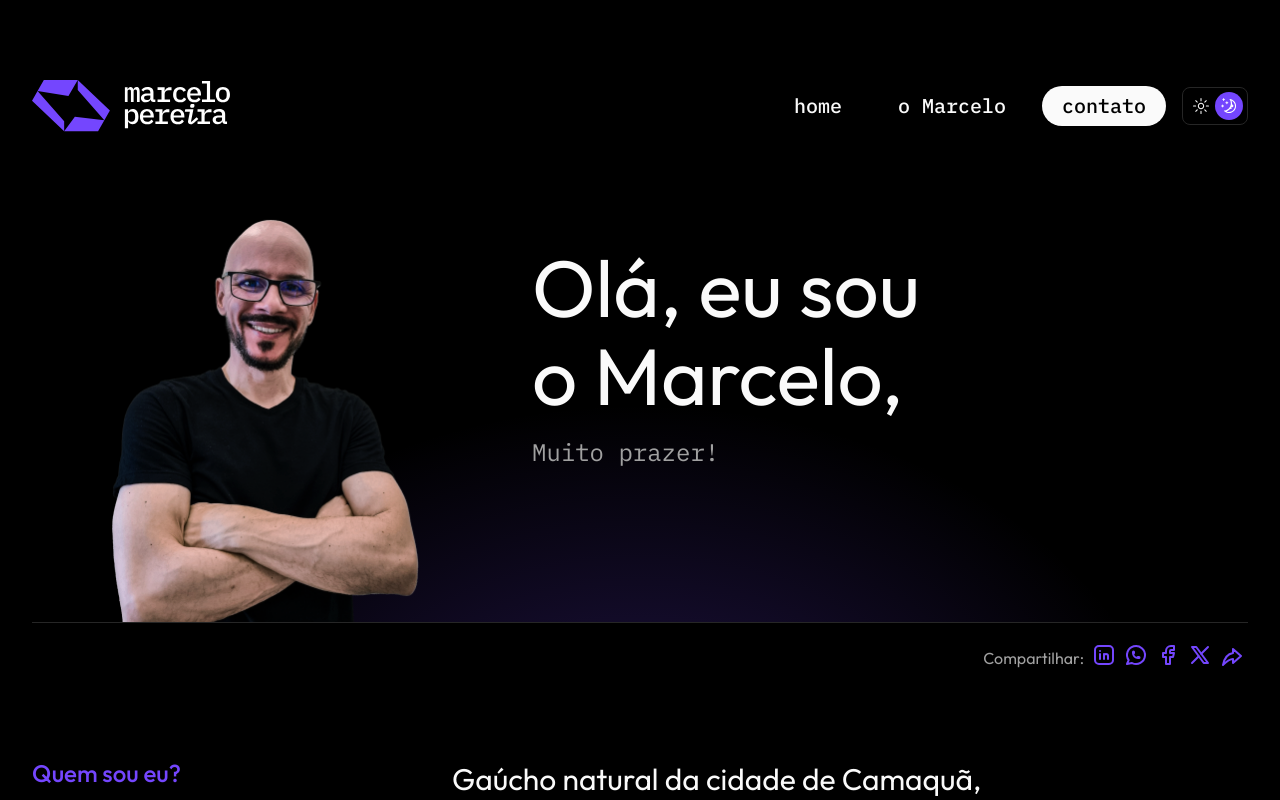
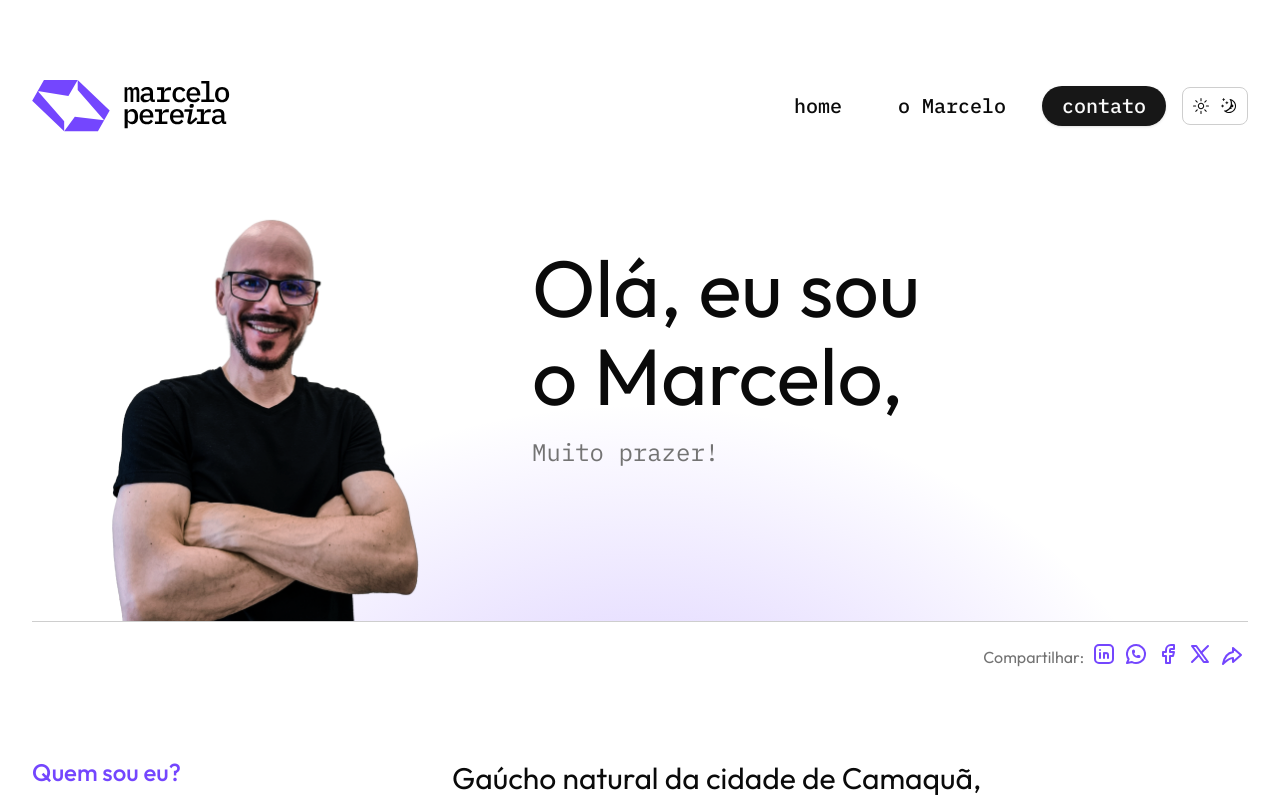
Before and after one commit to marcelopoars/my-website, a Next.js app: page /o-marcelo in a window 1280 px wide. Shown: the top 800 px of the page. Built offline with nearby package versions, Linux system fonts and the light colour scheme.

Commit message:
refactor(theme): introduce Theme type and update defaultTheme in ThemeProvider

```diff
--- a/src/app/layout.tsx
+++ b/src/app/layout.tsx
@@ -1,6 +1,6 @@
 import { cn } from '@lib/utils'
 import { ContactBanner, Footer, Header } from '@shared/components'
-import { ThemeProvider } from '@shared/providers'
+import { Theme, ThemeProvider } from '@shared/providers'
 import type { Metadata } from 'next'
 import { IBM_Plex_Mono as FontNono, Outfit as FontSans } from 'next/font/google'
 
@@ -56,7 +56,7 @@ export default function RootLayout({
       <body className={cn(fontSans.variable, fontNono.variable)}>
         <ThemeProvider
           attribute="class"
-          defaultTheme="dark"
+          defaultTheme={'system' as Theme}
           disableTransitionOnChange
         >
           <Header />
--- a/src/shared/providers/theme/index.ts
+++ b/src/shared/providers/theme/index.ts
@@ -1 +1,2 @@
 export * from './theme-provider'
+export * from './theme-types'
--- /dev/null
+++ b/src/shared/providers/theme/theme-types.ts
@@ -0,0 +1 @@
+export type Theme = 'system' | 'dark' | 'light'
```
